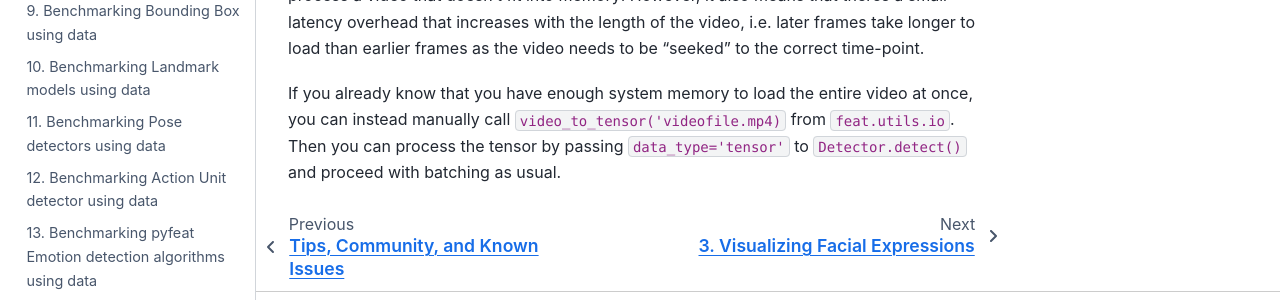
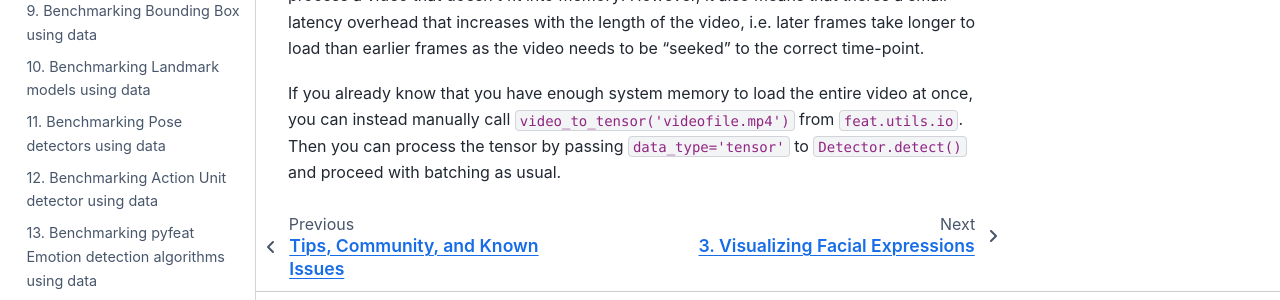
Before and after one commit to cosanlab/py-feat, a Jupyter Book: the page built from docs/pages/faqs.md, in a window 1280 px wide and 900 px high, scrolled down 1013 px. Shown: the part 531-831 px from the top of the window. Built offline with Jupyter Book 1.0.4 settings and Sphinx 7.4.7 and the Sphinx Book theme 1.1.4, drawn with Linux system fonts in a browser that asks for light colours; pages that are not in the unit, such as notebooks, are missing from menus.

```diff
--- a/docs/pages/faqs.md
+++ b/docs/pages/faqs.md
@@ -25,4 +25,4 @@ This was a deliberate design-tradeoff to ensure a seamless experience when proce
 
 This means that you don't need to worry about your computer crashing if you're trying to process a video that doesn't fit into memory! However, it also means that theres a small latency overhead that increases with the length of the video, i.e. later frames take longer to load than earlier frames as the video needs to be "seeked" to the correct time-point.
 
-If you already know that you have enough system memory to load the entire video at once, you can instead manually call `video_to_tensor('videofile.mp4)` from `feat.utils.io`. Then you can process the tensor by passing `data_type='tensor'` to `Detector.detect()` and proceed with batching as usual.
+If you already know that you have enough system memory to load the entire video at once, you can instead manually call `video_to_tensor('videofile.mp4')` from `feat.utils.io`. Then you can process the tensor by passing `data_type='tensor'` to `Detector.detect()` and proceed with batching as usual.
```
